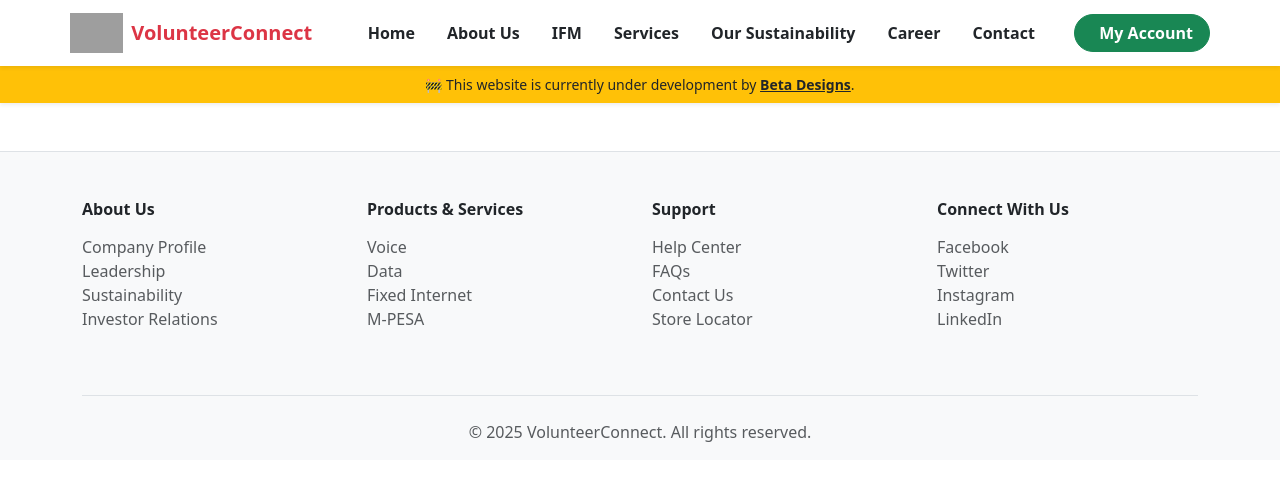
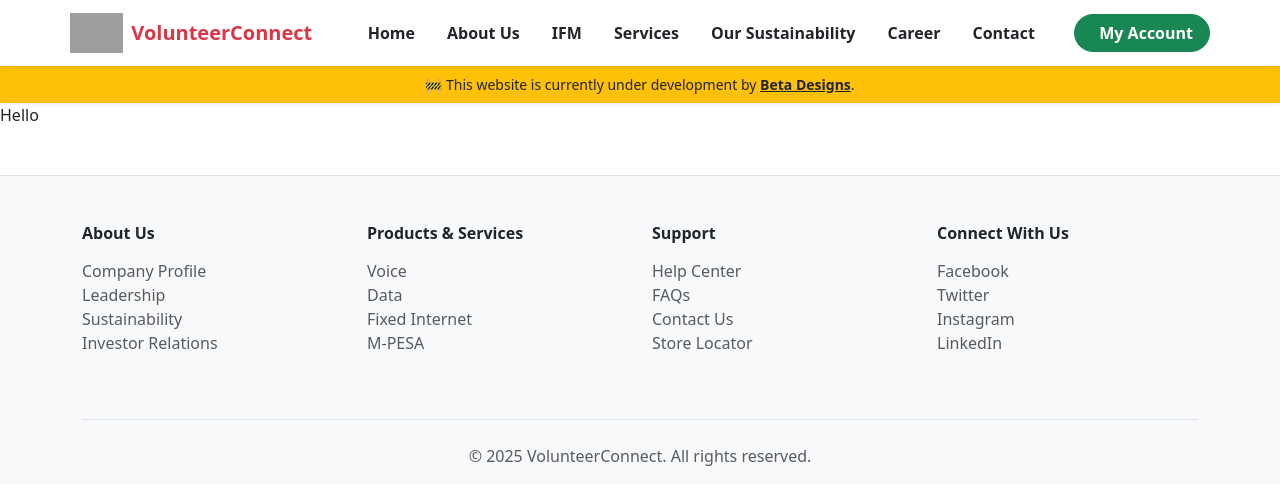
Before and after one commit to DBEST-EZRA/volunteer-connect, a React (Vite) app: page / in a window 1280 px wide. Shown: the top 504 px of the page. Built offline with nearby package versions, Linux system fonts and the light colour scheme; grey boxes are pictures that could not be loaded.

Commit message:
start new

```diff
--- a/src/App.jsx
+++ b/src/App.jsx
@@ -7,6 +7,7 @@ function App() {
     <>
       <Header />
       <DevNotice />
+      <div>Hello</div>
       <Footer />
     </>
   );
```
